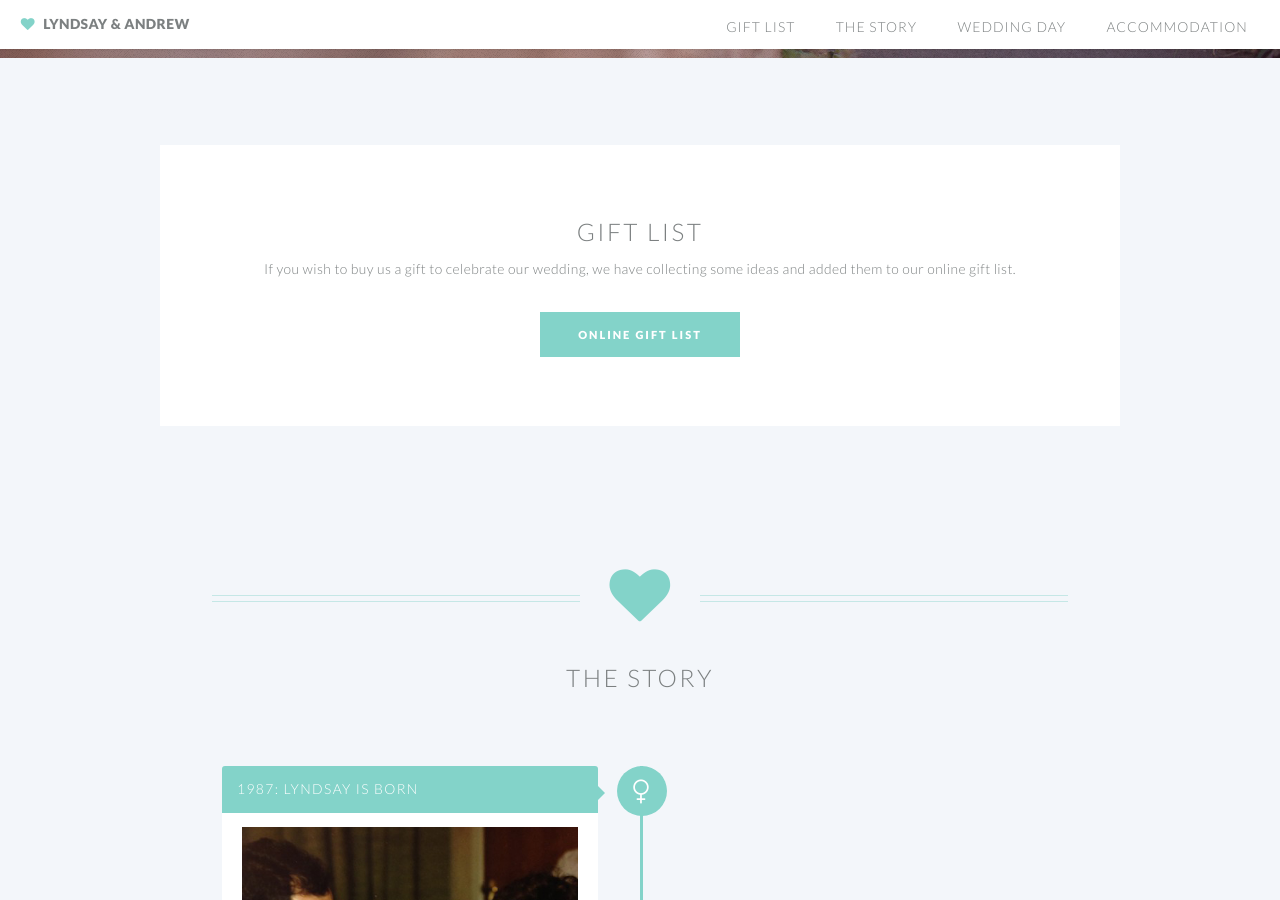
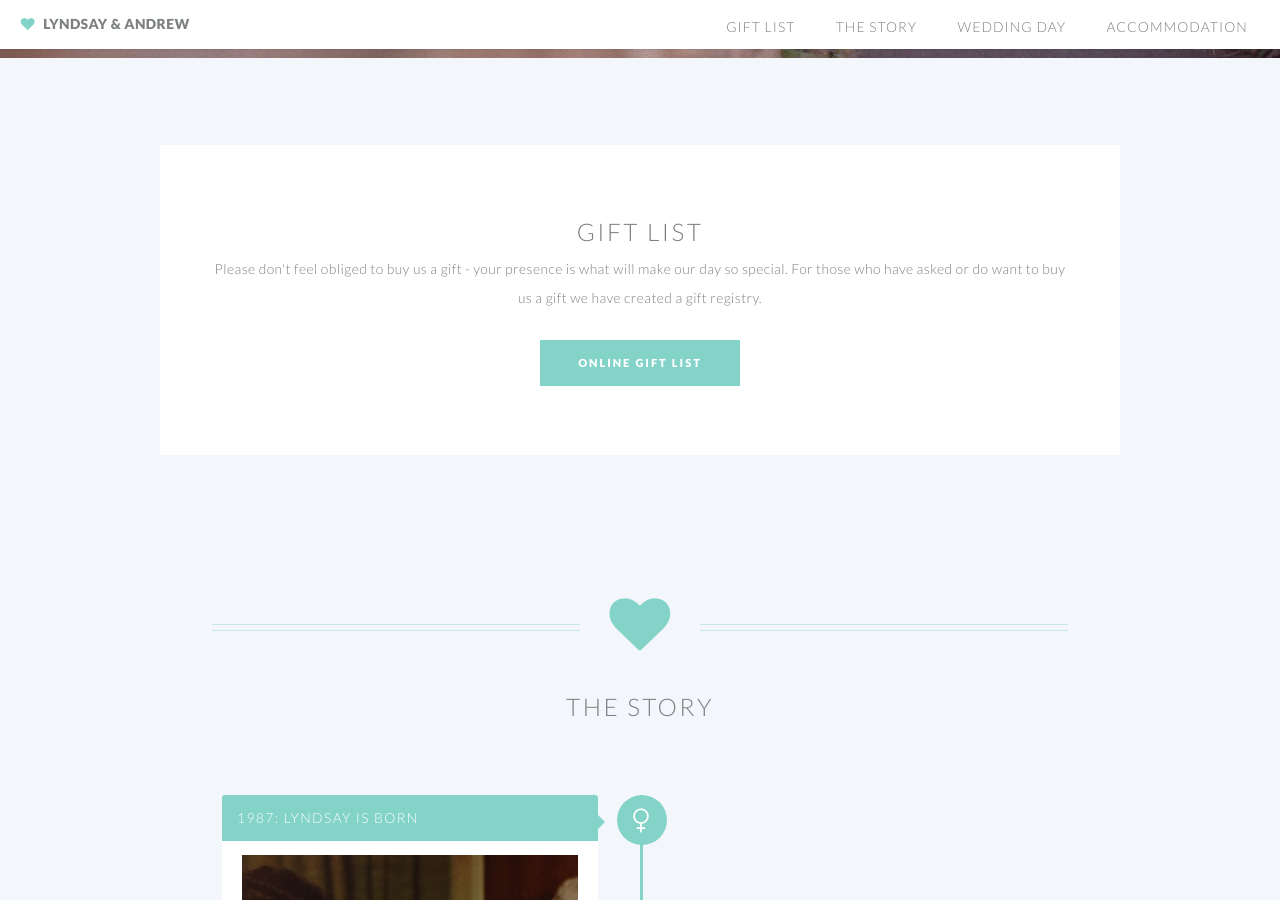
Before and after one commit to aliscott/young-wedding, a Jekyll site: the page built from index.html, in a window 1280 px wide and 900 px high, scrolled down 842 px. Built offline with Jekyll 4.4.1, drawn with Linux system fonts in a browser that asks for light colours.

Commit message:
Update text for gift registry

```diff
--- a/index.html
+++ b/index.html
@@ -12,7 +12,7 @@ layout: landing-page
 						<header>
 							<h2>Gift List</h2>
 						</header>
-						<p>If you wish to buy us a gift to celebrate our wedding, we have collecting some ideas and added them to our online gift list.</p>
+						<p>Please don't feel obliged to buy us a gift - your presence is what will make our day so special. For those who have asked or do want to buy us a gift we have created a gift registry.</p>
 							<footer>
 							<ul class="buttons">
 								<li><a href="https://www.weddingshop.com/Buy/View/34711" target="_blank" class="button special">Online Gift List</a></li>
```
